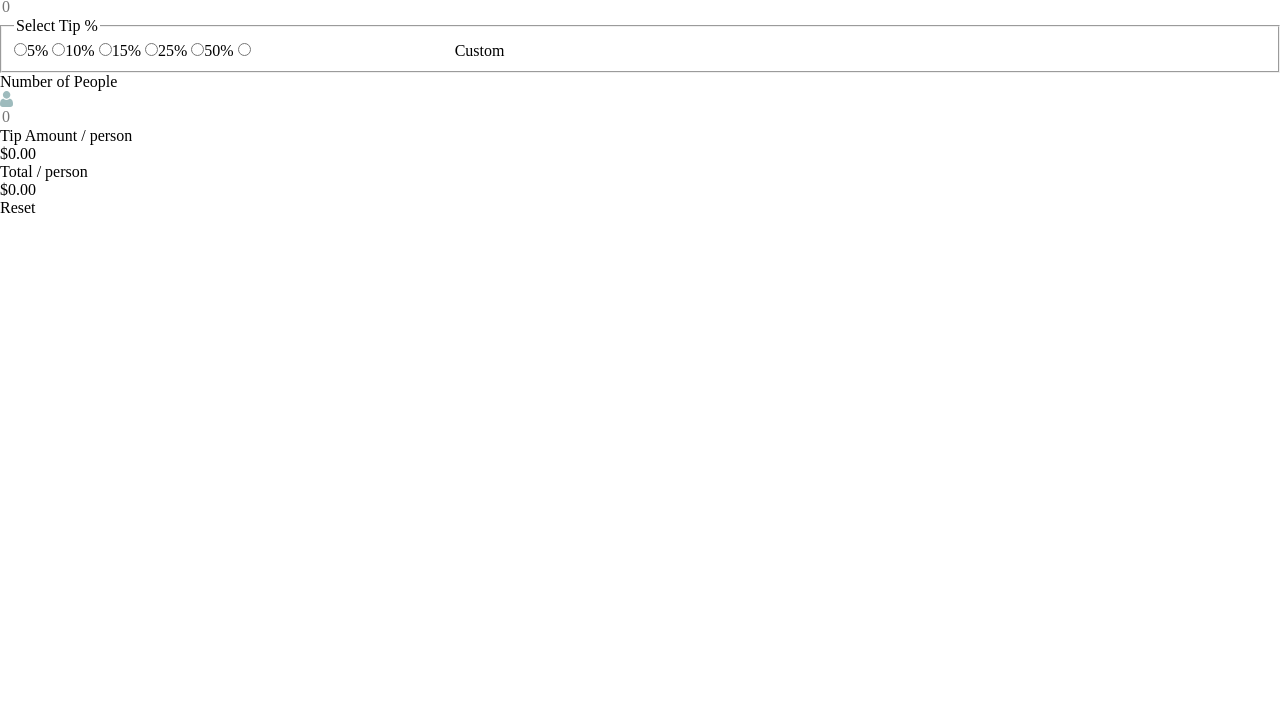
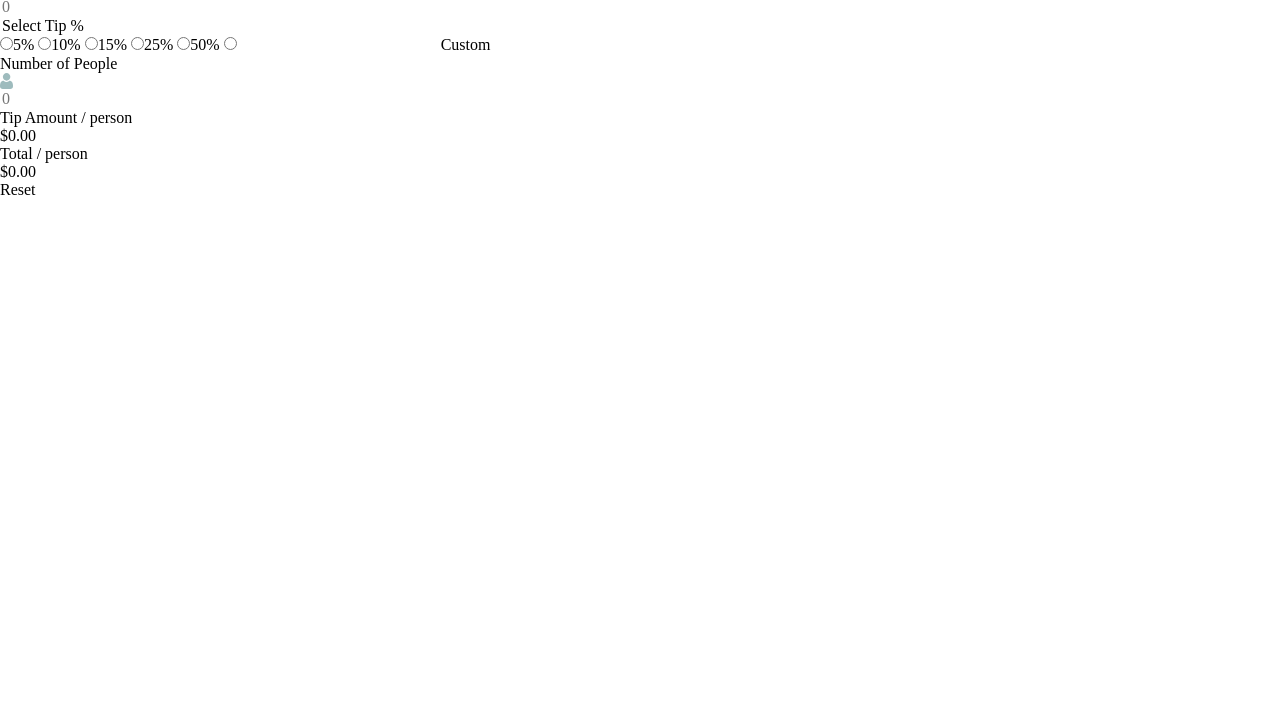
Before and after one commit to lunr-ish/tip-calculator-app, a plain HTML site: page index.html in a window 1280 px wide. Shown: the part 92-800 px from the top of the page. Drawn offline with Linux system fonts and the light colour scheme.

Commit message:
add fieldset reset rules

```diff
--- a/style.css
+++ b/style.css
@@ -54,6 +54,11 @@ button {
   border: none;
 }
 
+fieldset {
+  border: none;
+  padding: 0;
+}
+
 button {
   padding: 0;
   cursor: pointer;
```
